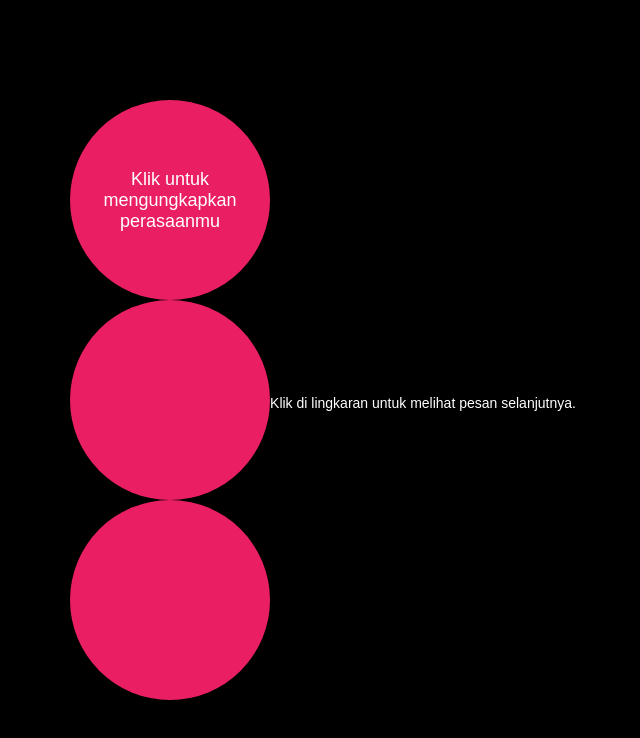
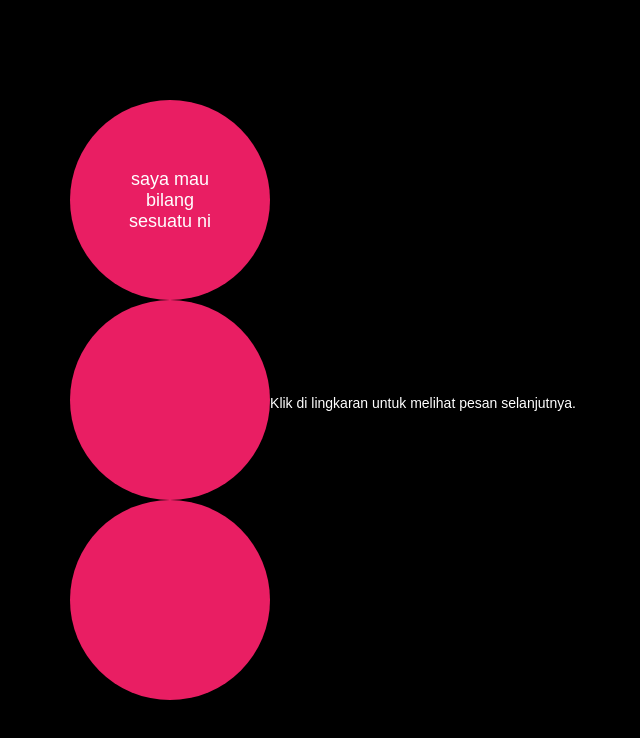
Before and after one commit to KIRIHARA06/foryou.github.io, a plain HTML site: page index.html in a window 1280 px wide. Both pictures are taken after a click on the element 487 px from the left and 200 px from the top of the page. Shown: the whole page, without its empty margins (317-957 px from the left). Drawn offline with Linux system fonts and the light colour scheme.

Commit message:
Update index.html

```diff
--- a/index.html
+++ b/index.html
@@ -77,7 +77,7 @@
 <body>
     <div class="container">
         <div class="circle" onclick="showMessage('firstMessage')">
-            <div class="hidden-message" id="firstMessage">Klik untuk mengungkapkan perasaanmu</div>
+            <div class="hidden-message" id="firstMessage">saya mau bilang sesuatu ni</div>
         </div>
         <div class="circle" onclick="showMessage('loveMessage')">
             <div class="hidden-message" id="loveMessage">I have crush on you</div>
```
